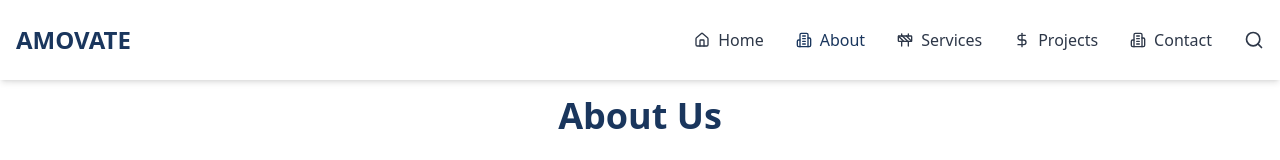
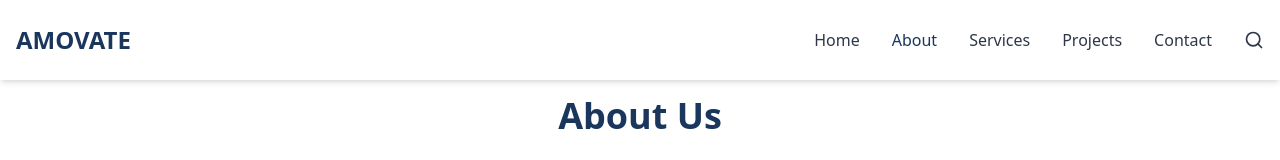
Before and after one commit to Oluwataye/effortless-property-solutions, a React (Vite) app: page /about in a window 1280 px wide. Shown: the top 160 px of the page. Built offline with nearby package versions, Linux system fonts and the light colour scheme.

Commit message:
Remove Navbar Icons
This commit removes the icons from the navigation bar in the Navbar component.
[skip gpt_engineer]

```diff
--- a/src/components/Navbar.tsx
+++ b/src/components/Navbar.tsx
@@ -1,5 +1,5 @@
 import { useState } from "react";
-import { Menu, X, Search, Building2, Home, Construction, DollarSign } from "lucide-react";
+import { Menu, X, Search } from "lucide-react";
 import { Link, useLocation } from "react-router-dom";
 
 const Navbar = () => {
@@ -8,11 +8,11 @@ const Navbar = () => {
   const location = useLocation();
 
   const navItems = [
-    { name: "Home", path: "/", icon: Home },
-    { name: "About", path: "/about", icon: Building2 },
-    { name: "Services", path: "/services", icon: Construction },
-    { name: "Projects", path: "/portfolio", icon: DollarSign },
-    { name: "Contact", path: "/contact", icon: Building2 },
+    { name: "Home", path: "/" },
+    { name: "About", path: "/about" },
+    { name: "Services", path: "/services" },
+    { name: "Projects", path: "/portfolio" },
+    { name: "Contact", path: "/contact" },
   ];
 
   const isActive = (path: string) => location.pathname === path;
@@ -27,23 +27,19 @@ const Navbar = () => {
 
           {/* Desktop Menu */}
           <div className="hidden md:flex items-center space-x-8">
-            {navItems.map((item) => {
-              const Icon = item.icon;
-              return (
+            {navItems.map((item) => (
               <Link
                 key={item.name}
                 to={item.path}
-                  className={`flex items-center space-x-2 group ${
+                className={`${
                   isActive(item.path)
                     ? "text-primary"
                     : "text-secondary-dark hover:text-primary"
                 } transition-colors`}
               >
-                  <Icon className="w-4 h-4" />
                 <span>{item.name}</span>
               </Link>
-              );
-            })}
+            ))}
 
             <button
               onClick={() => setIsSearchOpen(!isSearchOpen)}
@@ -80,24 +76,20 @@ const Navbar = () => {
         {/* Mobile Menu */}
         {isOpen && (
           <div className="md:hidden pb-4 animate-slide-down">
-            {navItems.map((item) => {
-              const Icon = item.icon;
-              return (
+            {navItems.map((item) => (
               <Link
                 key={item.name}
                 to={item.path}
-                  className={`flex items-center space-x-2 py-2 ${
+                className={`block py-2 ${
                   isActive(item.path)
                     ? "text-primary"
                     : "text-secondary-dark hover:text-primary"
                 } transition-colors`}
                 onClick={() => setIsOpen(false)}
               >
-                  <Icon className="w-4 h-4" />
                 <span>{item.name}</span>
               </Link>
-              );
-            })}
+            ))}
           </div>
         )}
       </div>
```
Lines whose indentation alone changed are shown as unchanged.
